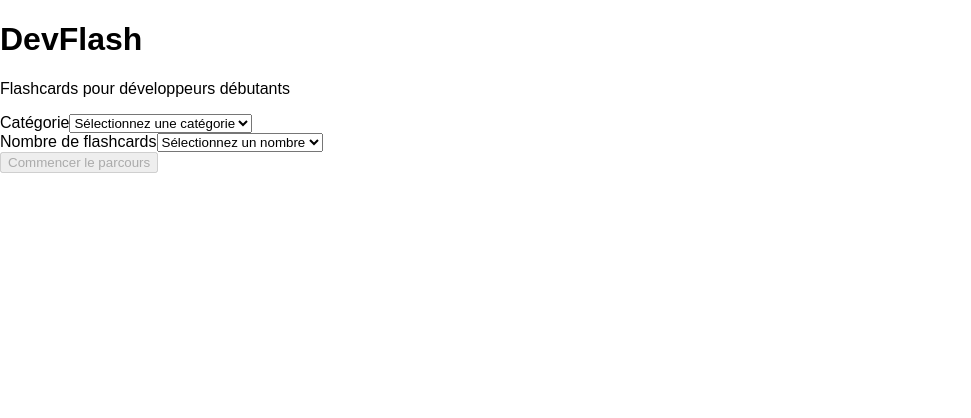
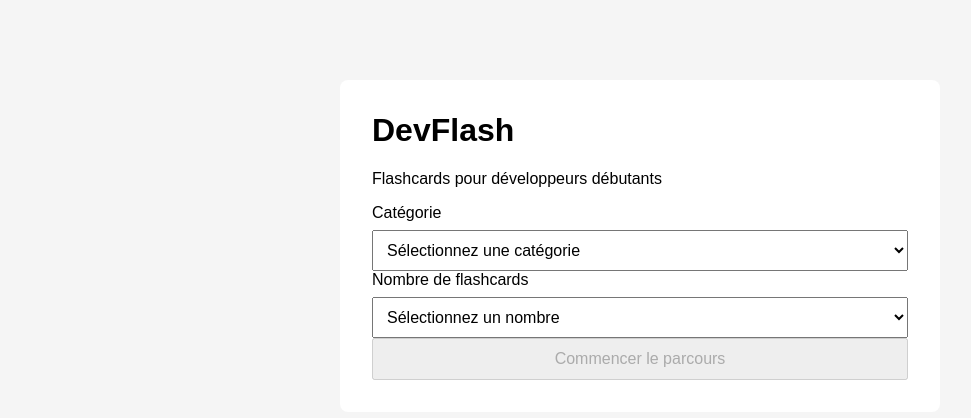
Before and after one commit to JulieNonnon/DevFlash-project, a React (Vite) app in the folder frontend/: page / in a window 1280 px wide. Shown: the top 418 px of the page, without its empty margins (0-971 px from the left). Built offline with nearby package versions, Linux system fonts and the light colour scheme.

Commit message:
feat(homepage): update index.css with minimal style for now (#97)

```diff
--- a/frontend/src/index.css
+++ b/frontend/src/index.css
@@ -10,4 +10,35 @@ body {
 
 body {
   font-family: Arial, sans-serif;
+  background-color: #f5f5f5;
 }
+
+main {
+  max-width: 600px;
+  margin: 80px auto;
+  padding: 32px;
+  background-color: white;
+  border-radius: 8px;
+}
+
+h1 {
+  margin-top: 0;
+}
+
+form {
+  display: flex;
+  flex-direction: column;
+  gap: 16px;
+}
+
+label {
+  display: block;
+  margin-bottom: 8px;
+}
+
+select,
+button {
+  width: 100%;
+  padding: 10px;
+  font-size: 16px;
+}
```
